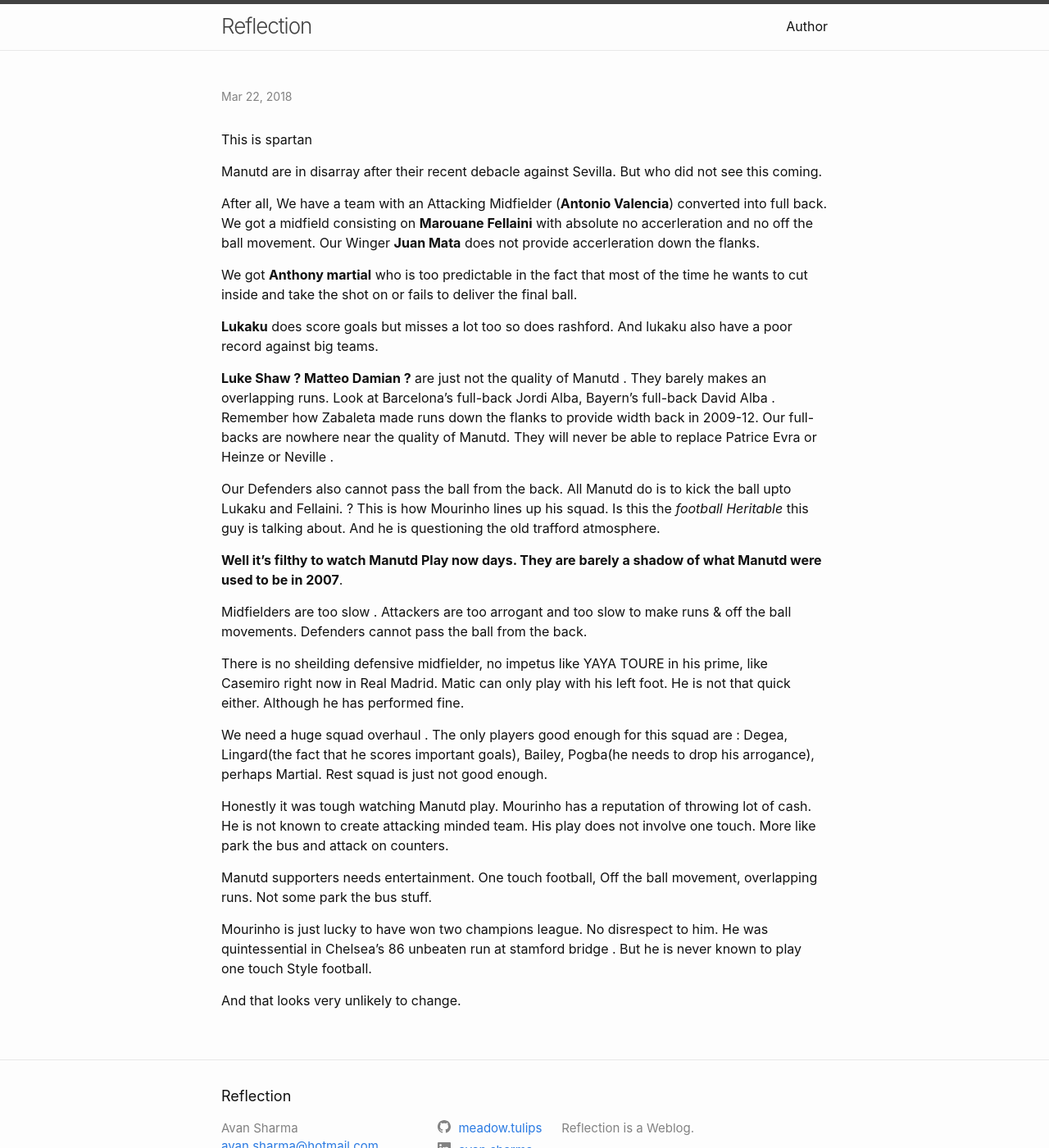
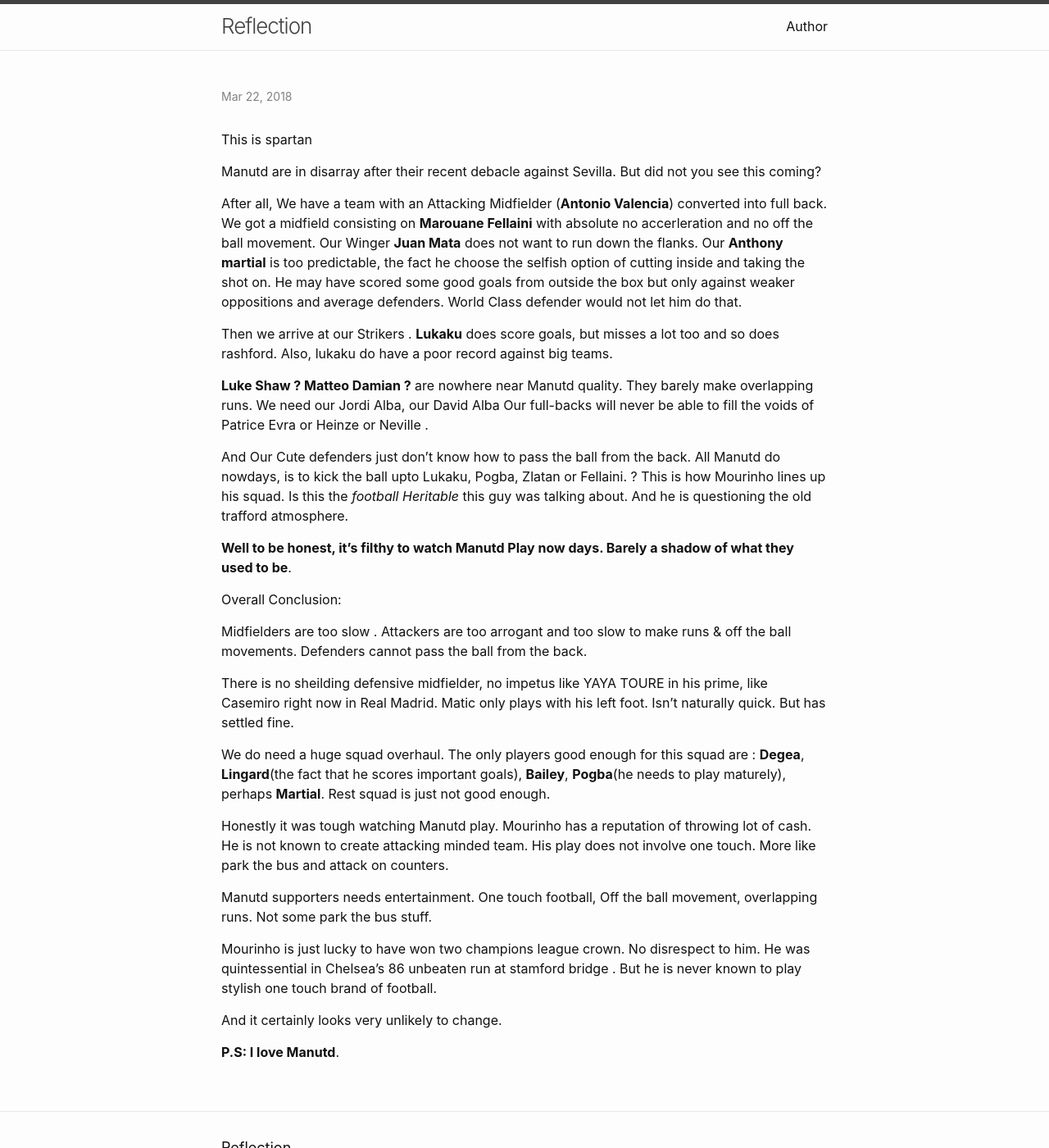
Before and after one commit to meadow-tulips/Myblog, a Jekyll site: the page built from _posts/2018-03-22-the-manutd-conundrum.markdown, in a window 1280 px wide and 1400 px high. Shown: the whole window at 82% size. Built offline with Jekyll 4.4.1, drawn with Linux system fonts in a browser that asks for light colours.

Commit message:
Update 2018-03-22-the-manutd-conundrum.markdown

```diff
--- a/_posts/2018-03-22-the-manutd-conundrum.markdown
+++ b/_posts/2018-03-22-the-manutd-conundrum.markdown
@@ -6,34 +6,34 @@ categories: Football
 
 <p> This is spartan </p>
 
-Manutd are in disarray after their recent debacle against Sevilla. But who did not see this coming.
+Manutd are in disarray after their recent debacle against Sevilla. But did not you see this coming?
 
 After all, We have a team with an Attacking Midfielder (**Antonio Valencia**) converted into full back.
 We got a midfield consisting on **Marouane Fellaini** with absolute no accerleration and no off the ball movement.
-Our Winger **Juan Mata** does not provide accerleration down the flanks.
+Our Winger **Juan Mata** does not want to run down the flanks. Our **Anthony martial** is too predictable, the fact he choose the selfish option of cutting inside and taking the shot on. He may have scored some good goals from outside the box but only against weaker oppositions and average defenders. World Class defender would not let him do that.
 
-We got **Anthony martial** who is too predictable in the fact that most of the time he wants to cut inside and take the shot on or fails to deliver the final ball.
+Then we arrive at our Strikers . **Lukaku** does score goals, but misses a lot too and so does rashford. Also, lukaku do have a poor record against big teams.
 
-**Lukaku** does score goals but misses a lot too so does rashford. And  lukaku also have a poor record against big teams.
+**Luke Shaw ? Matteo Damian ?** are nowhere near Manutd quality. They barely make overlapping runs.
+We need our Jordi Alba, our David Alba
+Our full-backs will never be able to fill the voids of Patrice Evra or Heinze or Neville .
 
-**Luke Shaw ? Matteo Damian ?** are just not the quality of Manutd . They barely makes an overlapping runs.
-Look at Barcelona's full-back Jordi Alba, Bayern's full-back David Alba . Remember how Zabaleta made runs down the flanks to provide width back in 2009-12.
-Our full-backs are nowhere near the quality of Manutd. They will never be able to replace Patrice Evra or Heinze or Neville .
+And Our Cute defenders just don't know how to pass the ball from the back. All Manutd do nowdays, is to kick the ball upto Lukaku, Pogba, Zlatan or Fellaini. ?
+This is how Mourinho lines up his squad. Is this the *football Heritable* this guy was talking about. And he is questioning the old trafford atmosphere.
 
-Our Defenders also cannot pass the ball from the back. All Manutd do is to kick the ball upto Lukaku and Fellaini. ?
-This is how Mourinho lines up his squad. Is this the *football Heritable* this guy is talking about. And he is questioning the old trafford atmosphere.
+**Well to be honest, it's filthy to watch Manutd Play now days. Barely a shadow of what they used to be**.
 
-**Well it's filthy to watch Manutd Play now days. They are barely a shadow of what Manutd were used to be in 2007**.
+Overall Conclusion:
 
 Midfielders are too slow .
 Attackers are too arrogant and too slow to make runs & off the ball movements.
 Defenders cannot pass the ball from the back.
 
 There is no sheilding defensive midfielder, no impetus like YAYA TOURE in his prime, like Casemiro right now in Real Madrid.
-Matic can only play with his left foot. He is not that quick either. Although he has performed fine.
+Matic only plays with his left foot. Isn't naturally quick. But has settled fine.
 
-We need a huge squad overhaul .
-The only players good enough for this squad are : Degea, Lingard(the fact that he scores important goals), Bailey, Pogba(he needs to drop his arrogance), perhaps Martial.
+We do need a huge squad overhaul.
+The only players good enough for this squad are : **Degea**, **Lingard**(the fact that he scores important goals), **Bailey**, **Pogba**(he needs to play maturely), perhaps **Martial**.
 Rest squad is just not good enough.
 
 Honestly it was tough watching Manutd play. Mourinho has a reputation of throwing lot of cash. He is not known to create attacking minded team. His play does not involve one touch.
@@ -42,6 +42,8 @@ More like park the bus and attack on counters.
 Manutd supporters needs entertainment. One touch football, Off the ball movement, overlapping runs.
 Not some park the bus stuff.
 
-Mourinho is just lucky to have won two champions league. No disrespect to him. He was quintessential in Chelsea's 86 unbeaten run at stamford bridge . But he is never known to play one touch Style football.
+Mourinho is just lucky to have won two champions league crown. No disrespect to him. He was quintessential in Chelsea's 86 unbeaten run at stamford bridge . But he is never known to play stylish one touch brand of football.
 
-And that looks very unlikely to change.
+And it certainly looks very unlikely to change.
+
+**P.S: I love Manutd**.
```
